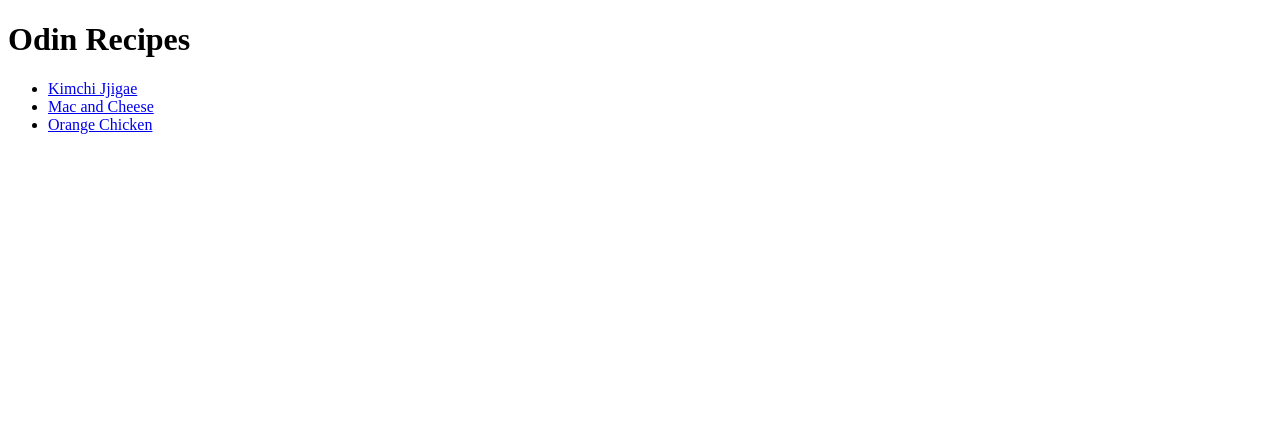
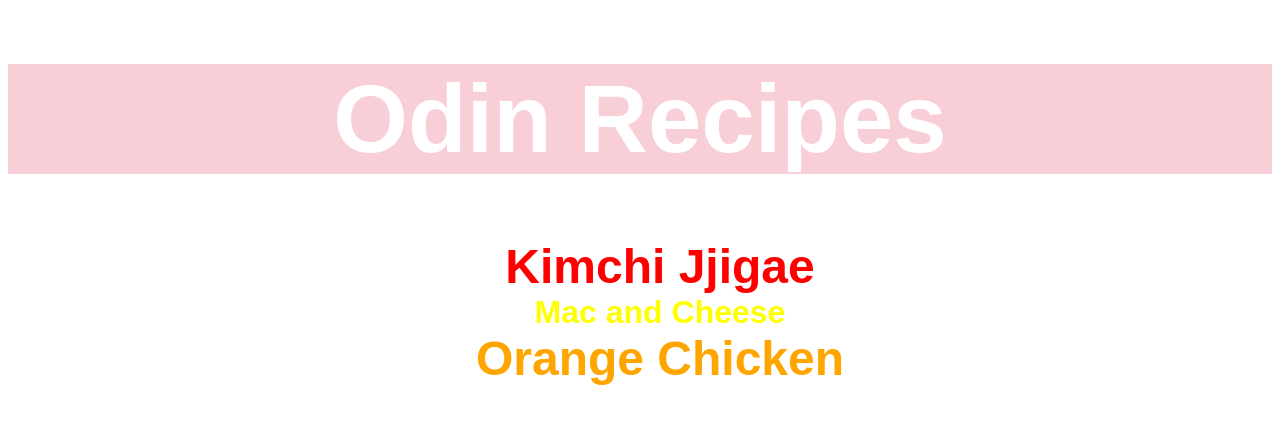
Before and after one commit to spmlx/odin-recipes, a plain HTML site: page index.html in a window 1280 px wide. Drawn offline with Linux system fonts and the light colour scheme.

Commit message:
Add CSS Style To Recipe Homepage

```diff
--- a/index.html
+++ b/index.html
@@ -3,15 +3,16 @@
     <head>
         <meta charset = "UTF-8">
         <title>Odin Recipes</title>
+        <link rel="stylesheet" href="/style.css">
     </head>
 
     <body>
-        <h1>Odin Recipes</h1>
+        <h1 id="title">Odin Recipes</h1>
     </body>
 
     <ul>
-        <li><a href="recipes/kimchi-jjigae.html">Kimchi Jjigae</a></li>
-        <li><a href="recipes/mac-and-cheese.html">Mac and Cheese</a></li>
-        <li><a href="recipes/orange-chicken.html">Orange Chicken</a></li>
+        <li><a id="kimchi" class="share-style" href="recipes/kimchi-jjigae.html">Kimchi Jjigae</a></li>
+        <li><a id="mac" href="recipes/mac-and-cheese.html">Mac and Cheese</a></li>
+        <li><a id="orange-chick" class="share-style" href="recipes/orange-chicken.html">Orange Chicken</a></li>
     </ul>
 </html>
--- /dev/null
+++ b/style.css
@@ -0,0 +1,44 @@
+* {
+    font-family: Arial, Verdana, Geneva, Tahoma, sans-serif;
+}
+
+
+#title {
+    font-size: 6rem;
+    color: white;
+    background-color: hsl(348.3, 74.5%,89.2%);
+    text-align: center;
+
+}
+
+ul{
+
+    list-style-type: none;
+    text-align: center;
+}
+
+a{
+    text-decoration:none;
+    font-weight:800;
+}
+
+
+
+
+#kimchi{
+    color:red;
+}
+
+#mac{
+    color:yellow;
+    font-size: 2rem;
+}
+
+#orange-chick{
+    color:orange;
+}
+
+
+.share-style{
+    font-size:3rem;
+}
```
